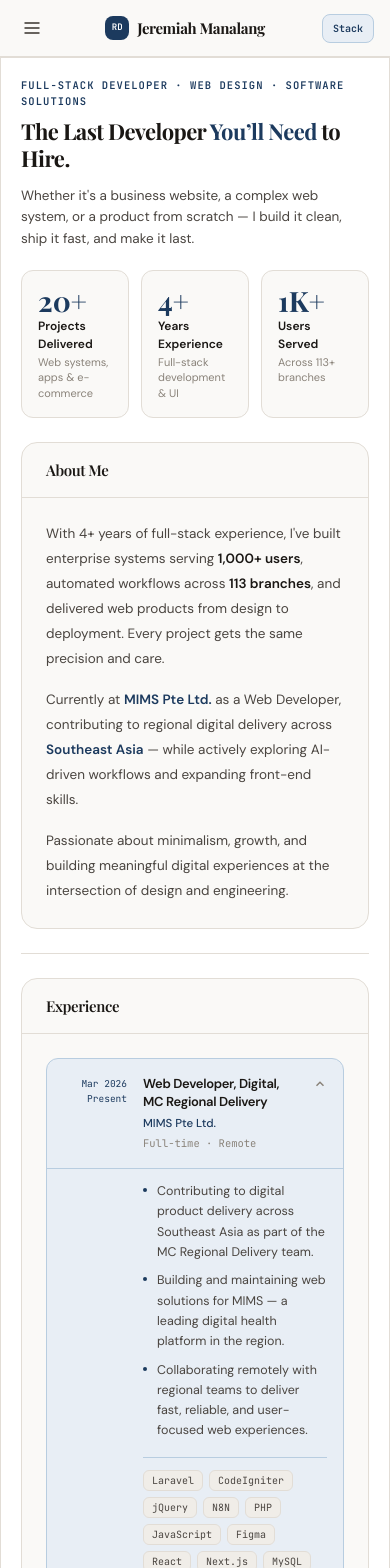
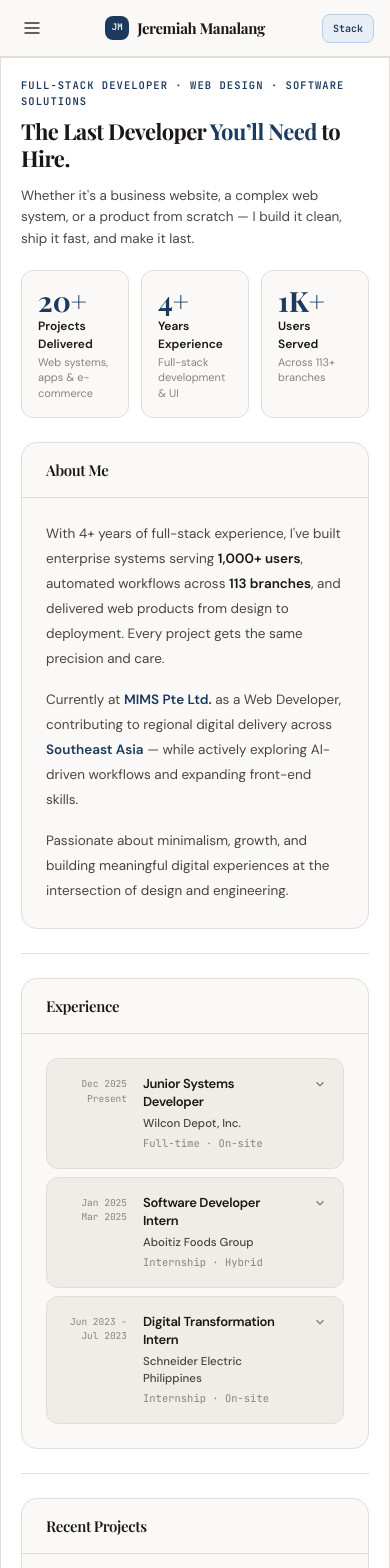
Before and after one commit to theJeremiahManalang/jeres_portfolio_v2, a Next.js app: page / in a window 390 px wide. Shown: the top 1568 px of the page. Built offline with nearby package versions, Linux system fonts and the light colour scheme; a web font is replaced by a local one.

Commit message:
Fixed sidebar issue, changed profile data, and fixed mobile nav part

```diff
--- a/components/LeftSidebar.tsx
+++ b/components/LeftSidebar.tsx
@@ -3,59 +3,59 @@ import { profile } from "@/data/portfolio";
 
 const IconPhone = () => (
   <svg width="13" height="13" viewBox="0 0 24 24" fill="none" stroke="currentColor" strokeWidth="2">
-    <path d="M22 16.92v3a2 2 0 0 1-2.18 2 19.79 19.79 0 0 1-8.63-3.07A19.5 19.5 0 0 1 4.69 12 19.79 19.79 0 0 1 1.61 3.4 2 2 0 0 1 3.6 1.22h3a2 2 0 0 1 2 1.72c.127.96.361 1.903.7 2.81a2 2 0 0 1-.45 2.11L7.91 8.79a16 16 0 0 0 6.29 6.29l.96-.96a2 2 0 0 1 2.11-.45c.907.339 1.85.573 2.81.7A2 2 0 0 1 22 16.92z"/>
+    <path d="M22 16.92v3a2 2 0 0 1-2.18 2 19.79 19.79 0 0 1-8.63-3.07A19.5 19.5 0 0 1 4.69 12 19.79 19.79 0 0 1 1.61 3.4 2 2 0 0 1 3.6 1.22h3a2 2 0 0 1 2 1.72c.127.96.361 1.903.7 2.81a2 2 0 0 1-.45 2.11L7.91 8.79a16 16 0 0 0 6.29 6.29l.96-.96a2 2 0 0 1 2.11-.45c.907.339 1.85.573 2.81.7A2 2 0 0 1 22 16.92z" />
   </svg>
 );
 const IconMail = () => (
   <svg width="13" height="13" viewBox="0 0 24 24" fill="none" stroke="currentColor" strokeWidth="2">
-    <path d="M4 4h16c1.1 0 2 .9 2 2v12c0 1.1-.9 2-2 2H4c-1.1 0-2-.9-2-2V6c0-1.1.9-2 2-2z"/>
-    <polyline points="22,6 12,13 2,6"/>
+    <path d="M4 4h16c1.1 0 2 .9 2 2v12c0 1.1-.9 2-2 2H4c-1.1 0-2-.9-2-2V6c0-1.1.9-2 2-2z" />
+    <polyline points="22,6 12,13 2,6" />
   </svg>
 );
 const IconBriefcase = () => (
   <svg width="12" height="12" viewBox="0 0 24 24" fill="none" stroke="currentColor" strokeWidth="2">
-    <rect x="2" y="7" width="20" height="14" rx="2"/>
-    <path d="M16 21V5a2 2 0 0 0-2-2h-4a2 2 0 0 0-2 2v16"/>
+    <rect x="2" y="7" width="20" height="14" rx="2" />
+    <path d="M16 21V5a2 2 0 0 0-2-2h-4a2 2 0 0 0-2 2v16" />
   </svg>
 );
 const IconDownload = () => (
   <svg width="13" height="13" viewBox="0 0 24 24" fill="none" stroke="currentColor" strokeWidth="2">
-    <path d="M21 15v4a2 2 0 0 1-2 2H5a2 2 0 0 1-2-2v-4"/>
-    <polyline points="7 10 12 15 17 10"/>
-    <line x1="12" y1="15" x2="12" y2="3"/>
+    <path d="M21 15v4a2 2 0 0 1-2 2H5a2 2 0 0 1-2-2v-4" />
+    <polyline points="7 10 12 15 17 10" />
+    <line x1="12" y1="15" x2="12" y2="3" />
   </svg>
 );
 const IconCalendar = () => (
   <svg width="13" height="13" viewBox="0 0 24 24" fill="none" stroke="currentColor" strokeWidth="2">
-    <rect x="3" y="4" width="18" height="18" rx="2"/>
-    <line x1="16" y1="2" x2="16" y2="6"/>
-    <line x1="8" y1="2" x2="8" y2="6"/>
-    <line x1="3" y1="10" x2="21" y2="10"/>
+    <rect x="3" y="4" width="18" height="18" rx="2" />
+    <line x1="16" y1="2" x2="16" y2="6" />
+    <line x1="8" y1="2" x2="8" y2="6" />
+    <line x1="3" y1="10" x2="21" y2="10" />
   </svg>
 );
 const IconPin = () => (
   <svg width="11" height="11" viewBox="0 0 24 24" fill="none" stroke="currentColor" strokeWidth="2">
-    <path d="M21 10c0 7-9 13-9 13s-9-6-9-13a9 9 0 0 1 18 0z"/>
-    <circle cx="12" cy="10" r="3"/>
+    <path d="M21 10c0 7-9 13-9 13s-9-6-9-13a9 9 0 0 1 18 0z" />
+    <circle cx="12" cy="10" r="3" />
   </svg>
 );
 const IconLinkedIn = () => (
   <svg width="15" height="15" viewBox="0 0 24 24" fill="none" stroke="currentColor" strokeWidth="2">
-    <path d="M16 8a6 6 0 0 1 6 6v7h-4v-7a2 2 0 0 0-4 0v7h-4v-7a6 6 0 0 1 6-6z"/>
-    <rect x="2" y="9" width="4" height="12"/>
-    <circle cx="4" cy="4" r="2"/>
+    <path d="M16 8a6 6 0 0 1 6 6v7h-4v-7a2 2 0 0 0-4 0v7h-4v-7a6 6 0 0 1 6-6z" />
+    <rect x="2" y="9" width="4" height="12" />
+    <circle cx="4" cy="4" r="2" />
   </svg>
 );
 const IconGitHub = () => (
   <svg width="15" height="15" viewBox="0 0 24 24" fill="none" stroke="currentColor" strokeWidth="2">
-    <path d="M9 19c-5 1.5-5-2.5-7-3m14 6v-3.87a3.37 3.37 0 0 0-.94-2.61c3.14-.35 6.44-1.54 6.44-7A5.44 5.44 0 0 0 20 4.77 5.07 5.07 0 0 0 19.91 1S18.73.65 16 2.48a13.38 13.38 0 0 0-7 0C6.27.65 5.09 1 5.09 1A5.07 5.07 0 0 0 5 4.77a5.44 5.44 0 0 0-1.5 3.78c0 5.42 3.3 6.61 6.44 7A3.37 3.37 0 0 0 9 18.13V22"/>
+    <path d="M9 19c-5 1.5-5-2.5-7-3m14 6v-3.87a3.37 3.37 0 0 0-.94-2.61c3.14-.35 6.44-1.54 6.44-7A5.44 5.44 0 0 0 20 4.77 5.07 5.07 0 0 0 19.91 1S18.73.65 16 2.48a13.38 13.38 0 0 0-7 0C6.27.65 5.09 1 5.09 1A5.07 5.07 0 0 0 5 4.77a5.44 5.44 0 0 0-1.5 3.78c0 5.42 3.3 6.61 6.44 7A3.37 3.37 0 0 0 9 18.13V22" />
   </svg>
 );
 const IconInstagram = () => (
   <svg width="15" height="15" viewBox="0 0 24 24" fill="none" stroke="currentColor" strokeWidth="2">
-    <rect x="2" y="2" width="20" height="20" rx="5"/>
-    <path d="M16 11.37A4 4 0 1 1 12.63 8 4 4 0 0 1 16 11.37z"/>
-    <line x1="17.5" y1="6.5" x2="17.51" y2="6.5"/>
+    <rect x="2" y="2" width="20" height="20" rx="5" />
+    <path d="M16 11.37A4 4 0 1 1 12.63 8 4 4 0 0 1 16 11.37z" />
+    <line x1="17.5" y1="6.5" x2="17.51" y2="6.5" />
   </svg>
 );
 
@@ -89,7 +89,7 @@ export default function LeftSidebar() {
                 opacity: 0.4,
               }}
             >
-              RD
+              JM
             </span>
           </div>
         </div>
--- a/components/MobileNav.tsx
+++ b/components/MobileNav.tsx
@@ -50,7 +50,7 @@ export default function MobileNav() {
             <span
               style={{ color: "white", fontWeight: 700, fontSize: "9px", fontFamily: "'JetBrains Mono', monospace" }}
             >
-              RD
+              JM
             </span>
           </div>
           <p
@@ -77,13 +77,12 @@ export default function MobileNav() {
       </div>
 
       {/* Profile slide-down */}
-      {open === "profile" && (
       <div
-          className="min-[1600px]:hidden flex flex-col relative overflow-y-auto"
+        className={`fixed top-0 left-0 h-screen w-[280px] z-50 overflow-y-auto transition-transform duration-300 ${open === "profile" ? "translate-x-0" : "-translate-x-full"
+          }`}
         style={{
           background: "var(--surface)",
-            borderBottom: "1px solid var(--border)",
-            maxHeight: "75vh",
+          borderRight: "1px solid var(--border)",
           padding: "32px 20px 20px 20px",
         }}
       >
@@ -96,16 +95,15 @@ export default function MobileNav() {
         </button>
         <LeftSidebar />
       </div>
-      )}
+
 
       {/* Stack slide-down */}
-      {open === "stack" && (
       <div
-          className="min-[1600px]:hidden flex flex-col relative overflow-y-auto"
+        className={`fixed top-0 right-0 h-screen w-[280px] z-50 overflow-y-auto transition-transform duration-300 ${open === "stack" ? "translate-x-0" : "translate-x-full"
+          }`}
         style={{
           background: "var(--surface)",
-            borderBottom: "1px solid var(--border)",
-            maxHeight: "75vh",
+          borderLeft: "1px solid var(--border)",
           padding: "32px 20px 20px 20px",
         }}
       >
@@ -118,7 +116,6 @@ export default function MobileNav() {
         </button>
         <RightSidebar />
       </div>
-      )}
     </>
   );
 }
--- a/data/portfolio.ts
+++ b/data/portfolio.ts
@@ -10,7 +10,7 @@ export const profile = {
   resumeUrl: "/Renzi_Delposo_Resume.pdf",
   linkedin: "https://www.linkedin.com/in/theJeremiahManalang/",
   github: "https://github.com/theJeremiahManalang",
-  // instagram: "https://instagram.com/theywantrenz",
+  instagram: "https://instagram.com/mayajere_",
   calendly: "https://calendly.com",
   about: [
     "With 4+ years of full-stack experience, I've built enterprise systems serving 1,000+ users, automated workflows across 113 branches, and delivered web products from design to deployment.",
@@ -26,68 +26,54 @@ export const profile = {
 
 export const experience = [
   {
-    id: "mims",
-    period: "Mar 2026 – Present",
-    role: "Web Developer, Digital, MC Regional Delivery",
-    company: "MIMS Pte Ltd.",
-    type: "Full-time · Remote",
-    location: "Philippines",
-    bullets: [
-      "Contributing to digital product delivery across Southeast Asia as part of the MC Regional Delivery team.",
-      "Building and maintaining web solutions for MIMS — a leading digital health platform in the region.",
-      "Collaborating remotely with regional teams to deliver fast, reliable, and user-focused web experiences.",
-    ],
-    stack: ["Laravel", "CodeIgniter", "jQuery", "N8N", "PHP", "JavaScript", "Figma", "React", "Next.js", "MySQL", "Asana"],
-  },
-  {
     id: "wilcon",
-    period: "Jul 2024 – Mar 2026",
-    role: "Full Stack Developer",
+    period: "Dec 2025 – Present",
+    role: "Junior Systems Developer",
     company: "Wilcon Depot, Inc.",
     type: "Full-time · On-site",
     location: "Quezon City, Philippines",
     bullets: [
-      "Developed and maintained internal web applications integrated with Infor M3 for 1,000+ users.",
-      "Built full-stack features using Laravel, PHP, Vue.js, and MySQL, integrating Infor M3 based on business requirements.",
-      "Managed deployments and Git workflows from testing to UAT and production.",
+      // "Developed and maintained internal web applications integrated with Infor M3 for 1,000+ users.",
+      // "Built full-stack features using Laravel, PHP, Vue.js, and MySQL, integrating Infor M3 based on business requirements.",
+      // "Managed deployments and Git workflows from testing to UAT and production.",
     ],
-    stack: ["Laravel", "PHP", "Vue.js", "MySQL", "Infor M3", "Bulma CSS", "Bash", "Git"],
+    stack: ["Laravel", "PHP", "Vue.js", "MySQL", "Infor M3", "Cron", "Buefy", "Bulma CSS", "Bash", "Git"],
   },
   {
-    id: "erovoutika-pt",
-    period: "Sept 2022 – Jan 2023",
-    role: "Part-time Web Developer",
-    company: "Erovoutika Robotics and Automation",
-    type: "Part-time · On-site",
-    location: "Makati, Philippines",
+    id: "aboitiz-foods",
+    period: "Jan 2025 – Mar 2025",
+    role: "Software Developer Intern",
+    company: "Aboitiz Foods Group",
+    type: "Internship · Hybrid",
+    location: "Taguig, Philippines",
     bullets: [
-      "Main developer building websites with vanilla PHP, Tailwind CSS, Vite, WordPress e-commerce, and Figma prototypes.",
-      "Led web development training and webinars, while mentoring interns and managing their projects.",
-      "Managed company social media content and engagement to grow online presence.",
+      "Developed a customer-facing web application utilizing the jQuery framework to streamline payment request processing and improve overall user efficiency.",
+      "Established a data pipeline with Google Sheets for real-time data persistence and connected the app with automated Google Drive integration for secure multi-file uploads.",
+      "Collaborated with the IT department to integrate the application with the company's existing systems, ensuring seamless data flow and operational compatibility.",
     ],
-    stack: ["PHP", "WordPress", "Tailwind CSS", "Vite", "Figma", "JavaScript"],
+    stack: ["HTML5", "CSS3", "jQuery", "JavaScript", "Google Sheets", "Google Drive"],
   },
   {
-    id: "erovoutika-intern",
-    period: "Sept 2023 · 6 mos",
-    role: "Intern Web Developer",
-    company: "Erovoutika Robotics and Automation",
+    id: "schneider-electric",
+    period: "Jun 2023 - Jul 2023",
+    role: "Digital Transformation Intern",
+    company: "Schneider Electric Philippines",
     type: "Internship · On-site",
-    location: "Makati, Philippines",
+    location: "Cavite, Philippines",
     bullets: [
-      "Assisted in developing websites using PHP and WordPress, and created design mockups in Figma.",
-      "Participated in web development training and contributed to team projects under supervision.",
+      "Developed the User Interface (UI) for a 3D truck container filler using Unity and C#, enabling operators to visualize and optimize container box positioning.",
+      "Contributed to the development and integration of core system functionalities, directly enhancing the overall logistics efficiency and operational flow.",
     ],
-    stack: ["HTML", "CSS", "JavaScript", "PHP", "WordPress", "Figma"],
+    stack: ["Unity", "C#", "HTML5", "CSS3", "Vue.js", "MySQL", "Tailwind CSS"],
   },
 ];
 
 export const projects = [
   {
-    id: "einvoicing",
-    title: "Paper Reduction: E-Invoicing",
-    company: "Wilcon Depot",
-    period: "Dec 2025 – Feb 2026",
+    id: "salesmobility",
+    title: "Sales Mobility",
+    company: "Aboitiz Foods Group",
+    period: "Jan 2025 – Mar 2025",
     description: "BIR e-invoicing system to retrieve customer orders from Infor M3 and send/print invoices directly.",
     stack: ["Laravel", "Vue.js", "MySQL", "Infor M3", "Tailwind"],
     isPrivate: false,
```
Lines whose indentation alone changed are shown as unchanged.
